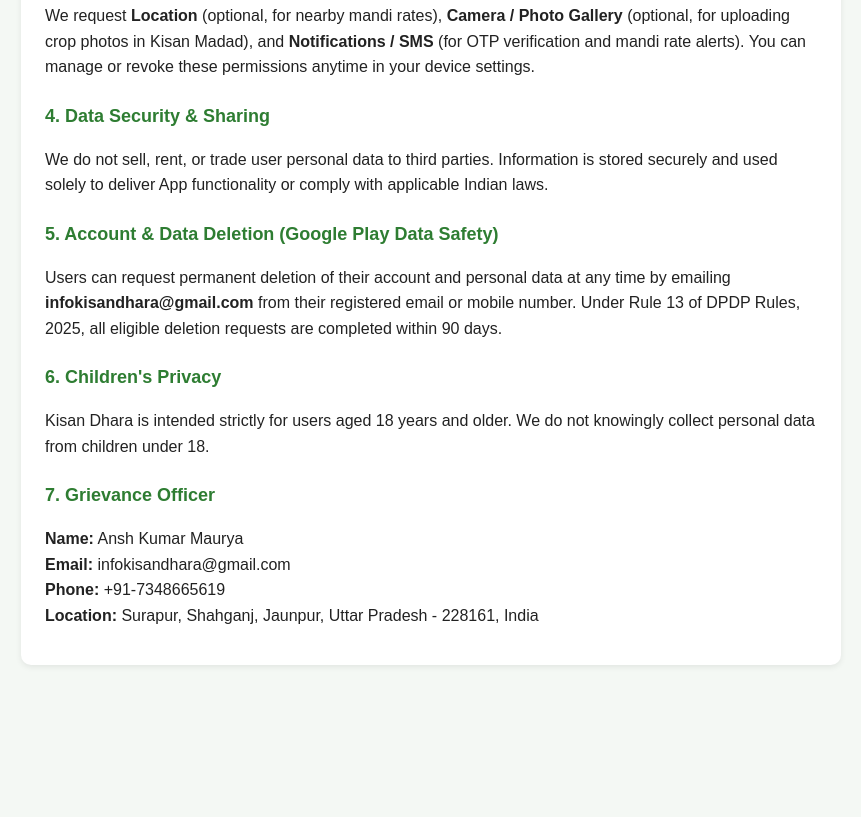
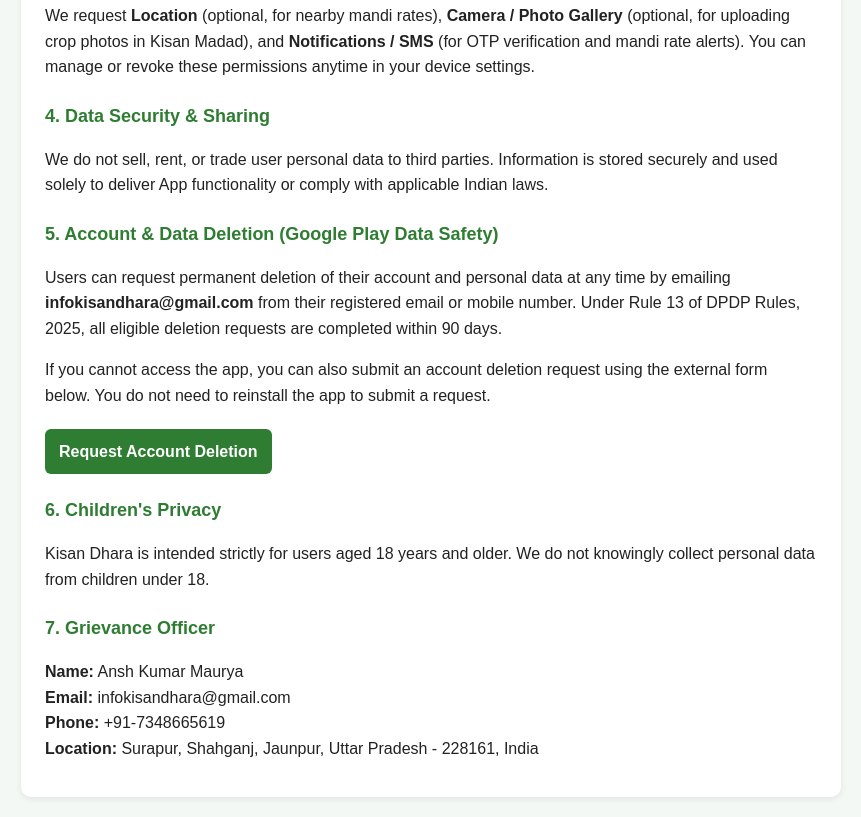
Before and after one commit to anshmaurya5619/kisan-dhara-privacy, a plain HTML site: page index.html in a window 1280 px wide. Shown: the part 589-1406 px from the top of the page, without its empty margins (209-1070 px from the left). Before the commit the page ends 1274 px from the top, so only its background shows below. Drawn offline with Linux system fonts and the light colour scheme.

Commit message:
Link external account deletion request from privacy policy

```diff
--- a/index.html
+++ b/index.html
@@ -42,6 +42,16 @@
     }
     p {
       margin-bottom: 12px;
+    }
+    .deletion-link {
+      display: inline-block;
+      margin-top: 4px;
+      padding: 10px 14px;
+      color: #ffffff;
+      background: #2E7D32;
+      border-radius: 6px;
+      text-decoration: none;
+      font-weight: bold;
     }
   </style>
 </head>
@@ -92,6 +102,11 @@
       number. Under Rule 13 of DPDP Rules, 2025, all eligible deletion requests are completed
       within 90 days.
     </p>
+    <p>
+      If you cannot access the app, you can also submit an account deletion request using the
+      external form below. You do not need to reinstall the app to submit a request.
+    </p>
+    <p><a class="deletion-link" href="./delete-account.html">Request Account Deletion</a></p>
 
     <h2>6. Children's Privacy</h2>
     <p>
```
